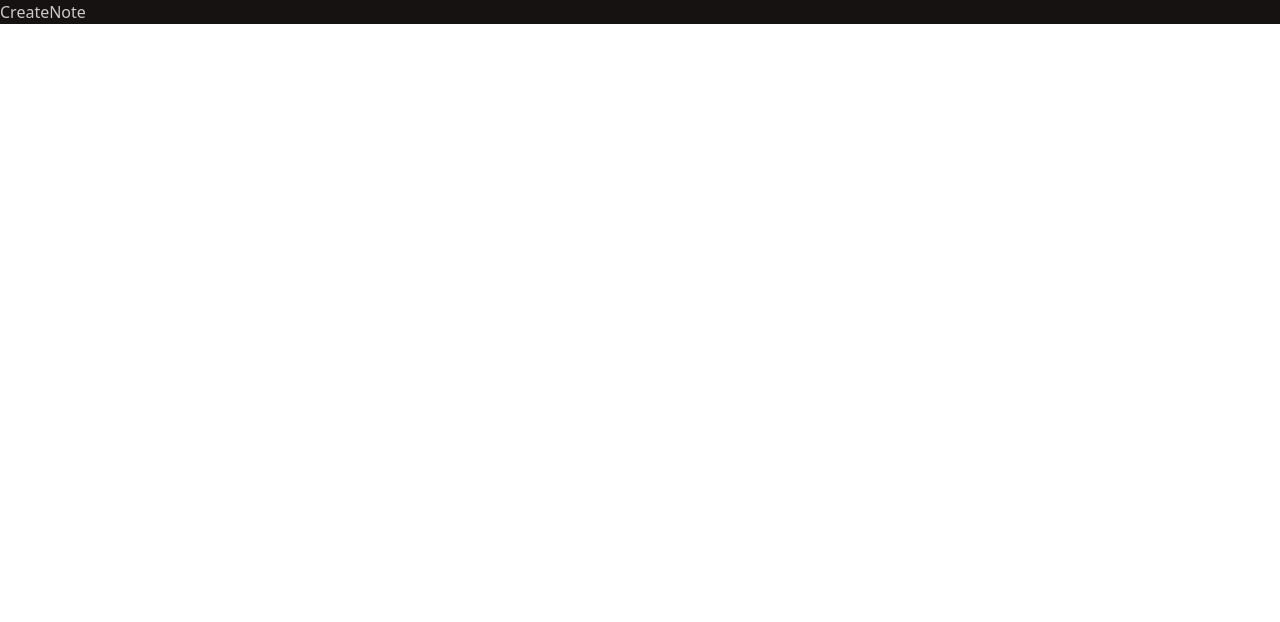
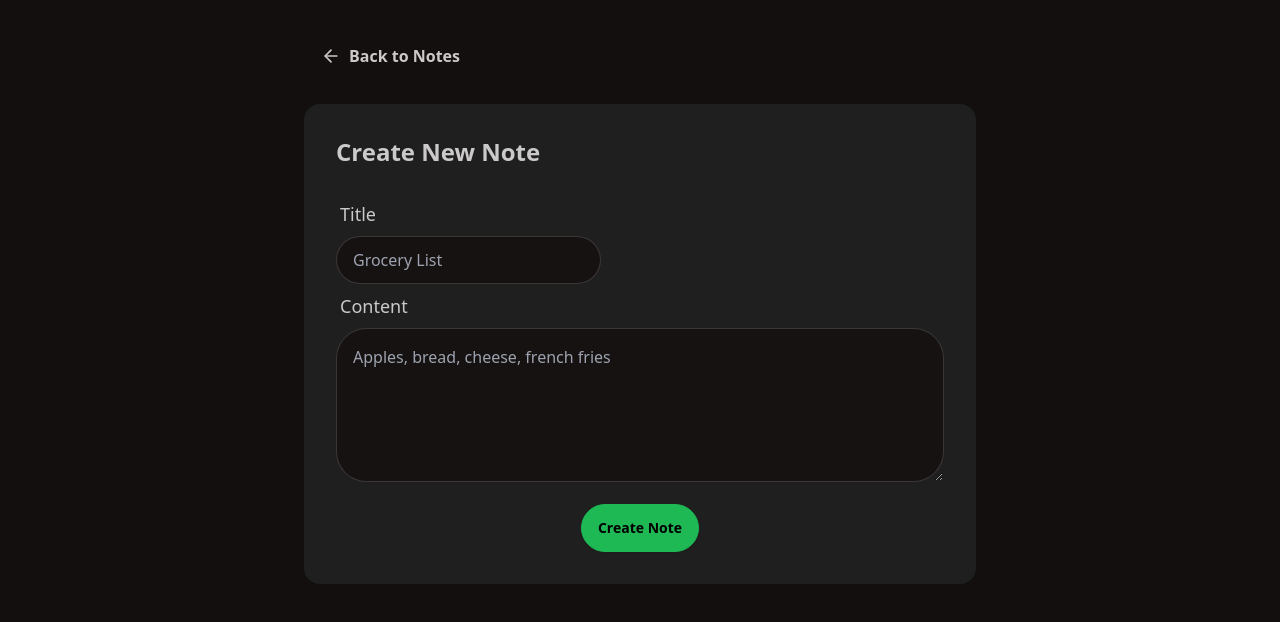
Before and after one commit to AryanPatel1918/MERN-NoteKeeper, a React (Vite) app in the folder frontend/: page /create in a window 1280 px wide. Shown: the top 622 px of the page. Built offline with nearby package versions, Linux system fonts and the light colour scheme.

Commit message:
Completed CreateNote.jsx

```diff
--- a/frontend/index.html
+++ b/frontend/index.html
@@ -2,7 +2,7 @@
 <html lang="en">
   <head>
     <meta charset="UTF-8" />
-    <link rel="icon" type="image/svg+xml" href="/vite.svg" />
+    <link rel="icon" type="image/png" href="/favicon.png" />
     <meta name="viewport" content="width=device-width, initial-scale=1.0" />
     <title>MERN NoteKeeper</title>
   </head>
--- a/frontend/src/components/NoteCard.jsx
+++ b/frontend/src/components/NoteCard.jsx
@@ -1,12 +1,14 @@
 import { Link } from "react-router"
+import { SquarePen, Trash2 } from 'lucide-react'
 
 export default function NoteCard({ note }) {
   return (
-    <Link to={`/notes/${note._id}`} className="card border-t-2 border-primary shadow-2xl rounded-lg p-3">
-      {note._id}
-      <h2>{note.title}</h2>
-      <p>{note.content}</p>
-      <p>
+    <Link to={`/notes/${note._id}`} className="card bg-base-300 shadow-md hover:shadow-[#00FF9D] transition-all duration-200 border-t-4 border-[#00FF9D]">
+      <div className="card-body">
+        <h3 className="card-title text-base-content">{note.title}</h3>
+        <p className="text-base-content/80 line-clamp-3">{note.content}</p>
+        <div className="card-actions justify-between items-center mt-4">
+          <span className=" text-base-content/60">
             {new Date(note.updatedAt).toLocaleString("en-US", {
               year: "numeric",
               month: "short",
@@ -14,7 +16,17 @@ export default function NoteCard({ note }) {
               hour: "numeric",
               minute: "2-digit"
             })}
-      </p>
+          </span>
+          <div className="flex items-center gap-3">
+            <div className="hover:bg-slate-800 p-1.5 rounded-full">
+              <SquarePen className="size-5 text-base-content" />
+            </div>
+            <div className="hover:bg-slate-800 p-1.5 rounded-full">
+              <Trash2 className="size-5 text-red-500" />
+            </div>
+          </div>
+        </div>
+      </div>
     </Link>
   )
 }
--- a/frontend/src/components/RateLimitedUI.jsx
+++ b/frontend/src/components/RateLimitedUI.jsx
@@ -5,13 +5,13 @@ export default function RateLimitedUI() {
     <div className="max-w-7xl mx-auto px-4 py-8">
       <div className="bg-primary/20 border border-primary rounded-lg shadow-md">
         <div className="flex flex-col md:flex-row items-center p-6">
-          <div className="flex-shrink-0 bg-primary/20 p-4 rounded-full mb-4 md:mb-0 md:mr-6">
+          <div className="flex-shrink-0 bg-primary/20 border border-primary p-4 rounded-full mb-4 md:mb-0 md:mr-6">
             <ZapIcon className="size-10 text-primary" />
           </div>
           <div className="flex-1 text-center md:text-left">
             <h3 className="text-xl font-bold mb-2">Rate Limit Exceeded</h3>
             <p className="text-base-content mb-1">You've made too many requests in a short period. Please wait a few seconds before trying again.</p>
-            <p className="text-sm text-base-content/70">This ensures the best experience.</p>
+            <p className="text-base-content/70">This ensures the best experience.</p>
           </div>
         </div>
       </div>
--- a/frontend/src/pages/CreateNote.jsx
+++ b/frontend/src/pages/CreateNote.jsx
@@ -1,7 +1,85 @@
-import React from 'react'
+import axios from "axios"
+import { useState } from "react"
+import { Link, useNavigate } from "react-router"
+import { ArrowLeft } from "lucide-react"
+import { toast } from 'react-hot-toast'
 
 export default function CreateNote() {
+  const [title, setTitle] = useState("")
+  const [content, setContent] = useState("")
+  const [loading, setLoading] = useState(false)
+
+  const navigate = useNavigate()
+
+  async function handleSubmit(e) {
+    e.preventDefault()
+    const trimmedTitle = title.trim()
+    const trimmedContent = content.trim()
+    if (!trimmedTitle || !trimmedContent) {
+      toast("Title or Content cannot be empty", {
+        icon: "⚠️",
+        style: {
+          border: "1px solid #facc15",
+          color: "#854d0e",
+          background: "#fef9c3"
+        }
+      })
+      return
+    }
+
+    setLoading(true)
+    try {
+      await axios.post('http://localhost:5000/api/notes', {
+        title: trimmedTitle,
+        content: trimmedContent
+      })
+      toast.success("Note created successfully")
+      navigate('/')
+    } catch (error) {
+      if (error.response) {
+        console.log(error.response)
+        toast.error(`Error ${error.response.status}: ${error.response.data?.error || "Server error"}`)
+      } else {
+        console.log(`Error: ${error.message}`)
+        toast.error("Network error or server not reachable")
+      }
+    } finally {
+      setLoading(false)
+    }
+  }
+
   return (
-    <div>CreateNote</div>
+    <div className="min-h-screen bg-base-200">
+      <div className="container mx-auto px-4 py-8">
+        <div className="max-w-2xl mx-auto">
+          <Link to="/" className="btn btn-ghost mb-6">
+            <ArrowLeft className="size-5" />
+            <span className="text-base">Back to Notes</span>
+          </Link>
+
+          <div className="card bg-[hsl(0_0_12%)]">
+            <div className="card-body">
+              <h2 className="card-title text-2xl mb-4">Create New Note</h2>
+              <form onSubmit={handleSubmit}>
+                <label className="label">
+                  <span className="font-medium text-lg">Title</span>
+                </label>
+                <input className="input input-bordered focus:outline-0" value={title} onChange={e => setTitle(e.target.value)} placeholder="Grocery List" />
+                <label className="label">
+                  <span className="font-medium text-lg">Content</span>
+                </label>
+                <textarea className="input input-bordered focus:outline-0 w-full h-full p-4" rows={5} value={content} onChange={e => setContent(e.target.value)} placeholder="Apples, bread, cheese, french fries" />
+
+                <div className="card-actions justify-center mt-4">
+                  <button className="btn btn-primary" disabled={loading}>{loading ? "Saving Note..." : "Create Note"}</button>
+                </div>
+              </form>
+            </div>
+
+          </div>
+        </div>
+      </div>
+
+    </div>
   )
 }
--- /dev/null
+++ b/frontend/src/pages/DeleteNote.jsx
@@ -0,0 +1,7 @@
+import axios from "axios"
+
+export default function DeleteNote() {
+  return (
+    <div>DeleteNote</div>
+  )
+}
```
Also changed, not shown: frontend/public/favicon.png (added). Lines whose indentation alone changed are shown as unchanged.
